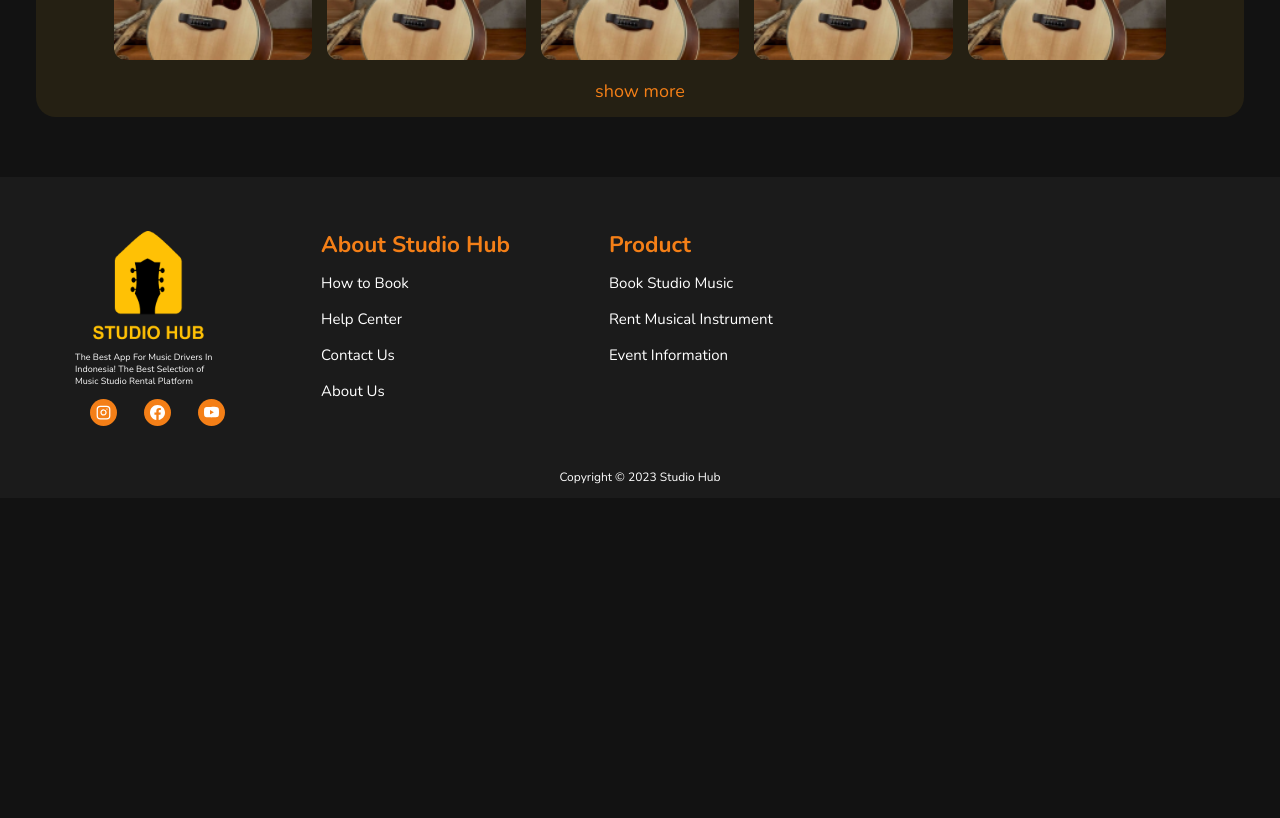
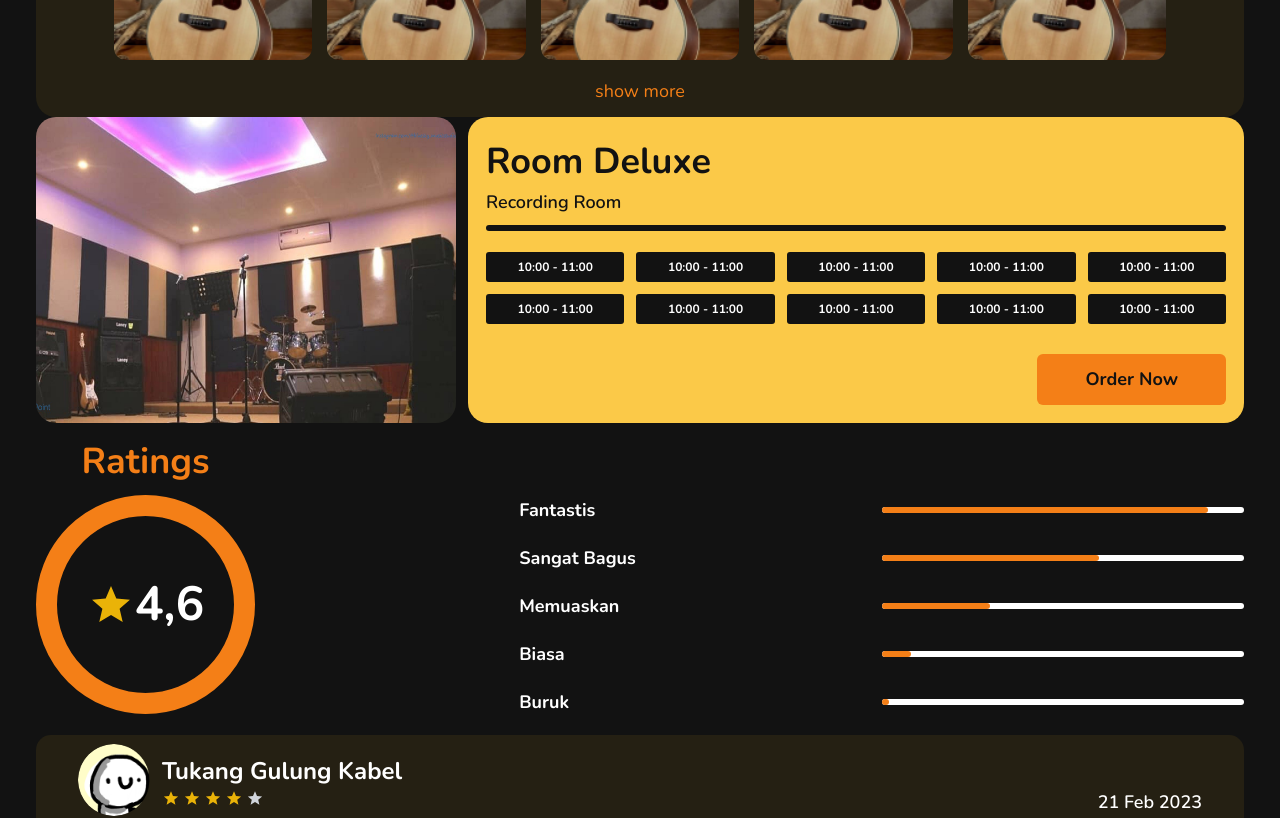
Before and after one commit to Minezee/StudioHub, a React (Vite) app: page /studio-information in a window 1280 px wide. Shown: the part 1240-2058 px from the top of the page. Before the commit the page ends 1738 px from the top, so only its background shows below. Built offline with nearby package versions, Linux system fonts and the light colour scheme.

Commit message:
add component and container for studio information

```diff
--- a/src/pages/StudioInformation.jsx
+++ b/src/pages/StudioInformation.jsx
@@ -3,6 +3,9 @@ import PageWrapper from "@/components/layout/PageWrapper"
 import Layout from "@/components/layout/Layout"
 import Detail from "@/containers/StudioInformation/Detail"
 import Facility from "@/containers/StudioInformation/Facility"
+import OrderContainer from "@/containers/StudioInformation/OrderContainer"
+import Ratings from "@/components/global/Ratings"
+import Comment from "@/containers/StudioInformation/Comment"
 
 const StudioInformation = () => {
     return (
@@ -11,6 +14,9 @@ const StudioInformation = () => {
             <ResultHeader />
             <Detail />
             <Facility />
+            <OrderContainer />
+            <Ratings />
+            <Comment />
         </PageWrapper>
     </Layout>
     )
```
